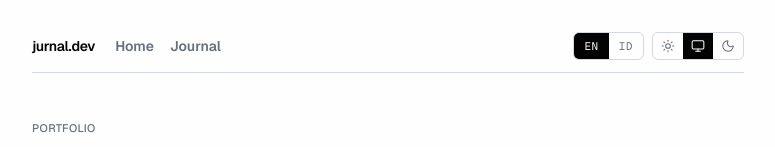
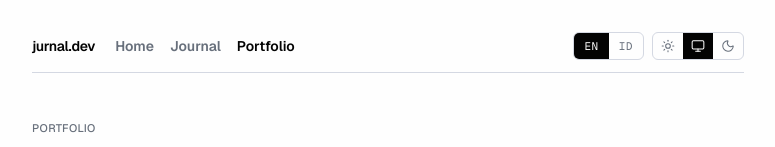
Before and after one commit to jurnaldev/jurnaldev, a Next.js app: page /portfolio in a window 1280 px wide. Shown: the top 147 px of the page, without its empty margins (252-1027 px from the left). Built offline with nearby package versions, Linux system fonts and the light colour scheme; no server answers.

Commit message:
feat: add portfolio link to site header

```diff
--- a/src/components/layout/site-header.tsx
+++ b/src/components/layout/site-header.tsx
@@ -7,8 +7,8 @@ import { LangToggle } from "@/components/lang-toggle"
 import { useLang } from "@/contexts/lang-context"
 
 const nav = {
-  en: { home: "Home", journal: "Journal" },
-  id: { home: "Beranda", journal: "Jurnal" },
+  en: { home: "Home", journal: "Journal", portfolio: "Portfolio" },
+  id: { home: "Beranda", journal: "Jurnal", portfolio: "Portofolio" },
 }
 
 export function SiteHeader({ marginBottom = "3rem" }: { marginBottom?: string }) {
@@ -56,6 +56,7 @@ export function SiteHeader({ marginBottom = "3rem" }: { marginBottom?: string })
           {[
             { href: "/", label: nav[lang].home },
             { href: "/jurnal", label: nav[lang].journal },
+            { href: "/portfolio", label: nav[lang].portfolio },
           ].map(({ href, label }) => {
             const active = href === "/" ? pathname === "/" : pathname?.startsWith(href)
             return (
```
